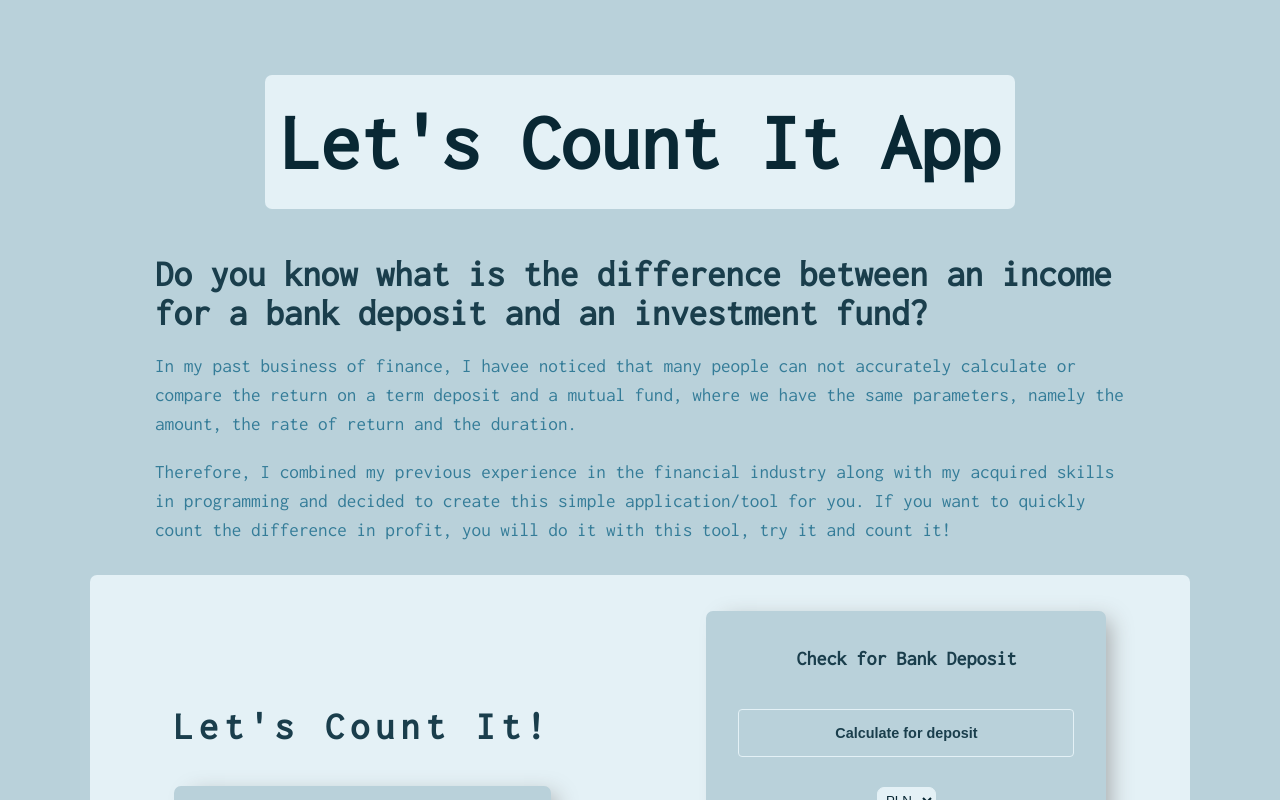
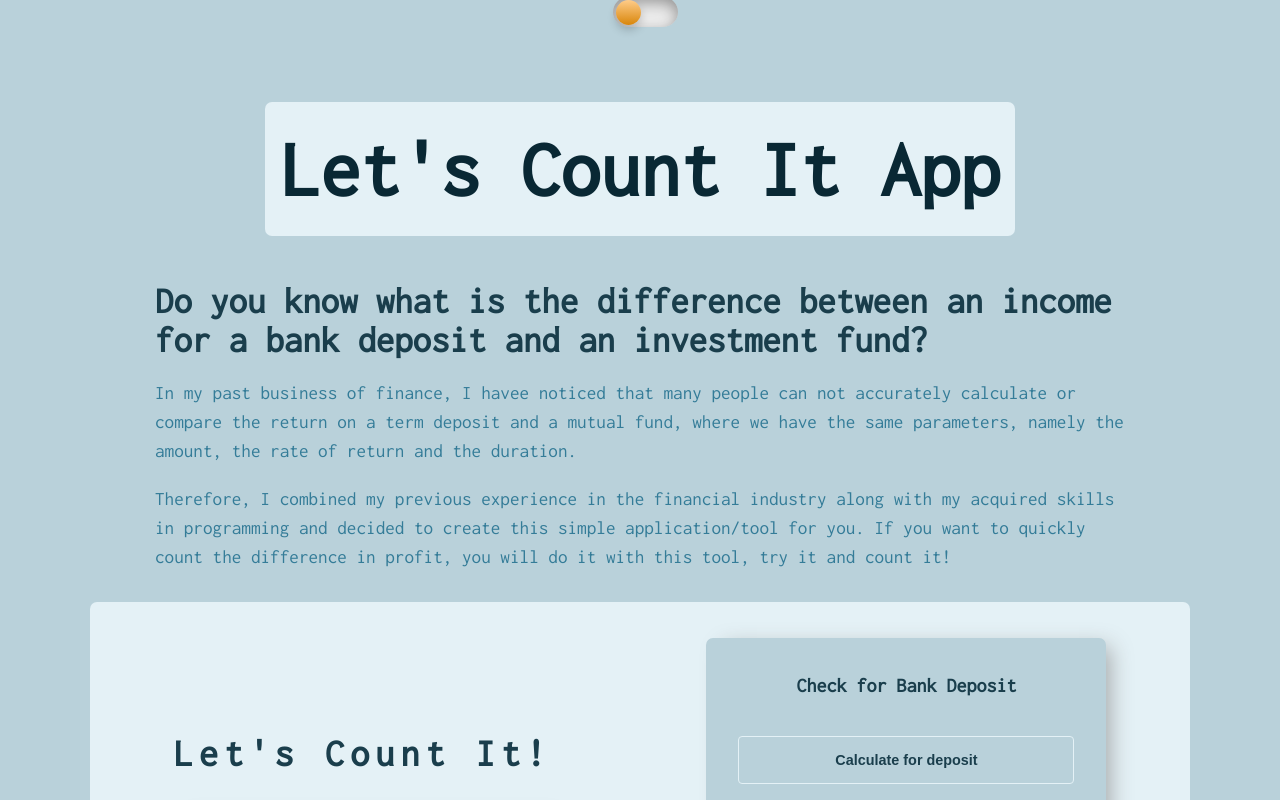
Before and after one commit to JerryWski/Counter_App_React_TS, a React (Vite) app: page / in a window 1280 px wide. Shown: the top 800 px of the page. Built offline with nearby package versions, Linux system fonts and the light colour scheme.

Commit message:
working toggleTheme

```diff
--- a/src/App.tsx
+++ b/src/App.tsx
@@ -1,10 +1,12 @@
 import styles from './App.module.css';
 import Header from './components/Header';
 import CountContainer from './components/CountContainer';
+import DarkMode from './components/shared/DarkMode';
 
 const App: React.FC = () => {
   return (
     <div className={styles.main_app}>
+      <DarkMode />
       <Header />
       <CountContainer />
     </div>
--- /dev/null
+++ b/src/components/shared/DarkMode.css
@@ -0,0 +1,68 @@
+.dark_mode {
+    margin-top: -20px;
+    margin-left: 10px;
+}
+
+.dark_mode_label {
+    width: 65px;
+    height: 30px;
+    position: relative;
+    display: block;
+    background: #ebebeb;
+    border-radius: 200px;
+    box-shadow: inset 0px 5px 15px rgba(0, 0, 0, 0.4),
+        inset 0px -5px 15px rgba(255, 255, 255, 0.4);
+    cursor: pointer;
+    transition: 0.3s;
+}
+.dark_mode_label:after {
+    content: "";
+    width: 25px;
+    height: 25px;
+    position: absolute;
+    top: 3px;
+    left: 3px;
+    background: linear-gradient(180deg, #ffcc89, #d8860b);
+    border-radius: 180px;
+    box-shadow: 0px 5px 10px rgba(0, 0, 0, 0.2);
+    transition: 0.3s;
+}
+.dark_mode_input {
+    width: 0;
+    height: 0;
+    visibility: hidden;
+}
+.dark_mode_input:checked + .dark_mode_label {
+    background: #242424;
+}
+.dark_mode_input:checked + .dark_mode_label:after {
+    left: 62px;
+    transform: translateX(-100%);
+    background: linear-gradient(180deg, #777, #3a3a3a);
+}
+.dark_mode_label:active:after {
+    width: 30px;
+}
+
+.dark_mode_label svg {
+    position: absolute;
+    width: 20px;
+    top: 5px;
+    z-index: 100;
+}
+.dark_mode_label svg.sun {
+    left: 5px;
+    fill: #fff;
+    transition: 0.3s;
+}
+.dark_mode_label svg.moon {
+    left: 40px;
+    fill: #7e7e7e;
+    transition: 0.3s;
+}
+.dark_mode_input:checked + .dark_mode_label svg.sun {
+    fill: #7e7e7e;
+}
+.dark_mode_input:checked + .dark_mode_label svg.moon {
+    fill: #fff;
+}
--- /dev/null
+++ b/src/components/shared/DarkMode.tsx
@@ -0,0 +1,28 @@
+/* eslint-disable jsx-a11y/label-has-associated-control */
+import './DarkMode.css';
+
+const DarkMode = () => {
+  const setDarkMode = () => {
+    document.querySelector('body')?.setAttribute('data-theme', 'dark');
+  };
+  const setLightMode = () => {
+    document.querySelector('body')?.setAttribute('data-theme', 'light');
+  };
+  const toggleTheme = (e: { target: { checked: boolean } }) => {
+    if (e.target.checked) setDarkMode();
+    else setLightMode();
+  };
+  return (
+    <div className="dark_mode">
+      <input
+        className="dark_mode_input"
+        type="checkbox"
+        id="darkmode-toggle"
+        onChange={toggleTheme}
+      />
+      <label className="dark_mode_label" htmlFor="darkmode-toggle" />
+    </div>
+  );
+};
+
+export default DarkMode;
--- a/src/index.css
+++ b/src/index.css
@@ -3,7 +3,7 @@
   padding: 0;
   box-sizing: border-box;
 }
-body {
+:root {
   --whitemilk: hsl(197, 50%, 93%);
   --darkblue: hsl(197, 70%, 12%);
   --errorred: hsl(0, 79%, 58%);
@@ -17,7 +17,7 @@ body {
   --boxshadow: 11px 2px 21px -7px rgb(165, 169, 170);
   --text-two: hsl(197, 49%, 20%);
 }
-@media (prefers-color-scheme: dark) {
+/* @media (prefers-color-scheme: dark) {
   body {
     --text-two: hsl(197, 50%, 93%);
     --boxshadow: 11px 2px 21px -7px rgba(13,35,43,1);
@@ -32,10 +32,21 @@ body {
     --darkblue: hsl(197, 70%, 12%);
     --errorred: hsl(0, 79%, 58%);
   }
+} */
+[data-theme='dark'] {
+  --text-two: hsl(197, 50%, 93%);
+  --boxshadow: 11px 2px 21px -7px rgba(13, 35, 43, 1);
+  --textspan: hsl(0, 3%, 77%);
+  --bgblue-three: hsl(197, 49%, 20%);
+  --footcolor: hsl(197, 49%, 60%);
+  --bgblue-two: hsl(197, 70%, 12%);
+  --bgcolor: hsl(197, 49%, 40%);
+  --subtext: hsl(197, 50%, 93%);
+  --text: hsl(197, 49%, 60%);
+  --whitemilk: hsl(197, 50%, 93%);
+  --darkblue: hsl(197, 70%, 12%);
+  --errorred: hsl(0, 79%, 58%);
 }
-/* body {
-    background-color: var(--bgblue);
-} */
 html {
   font-size: 100%;
 }
```
